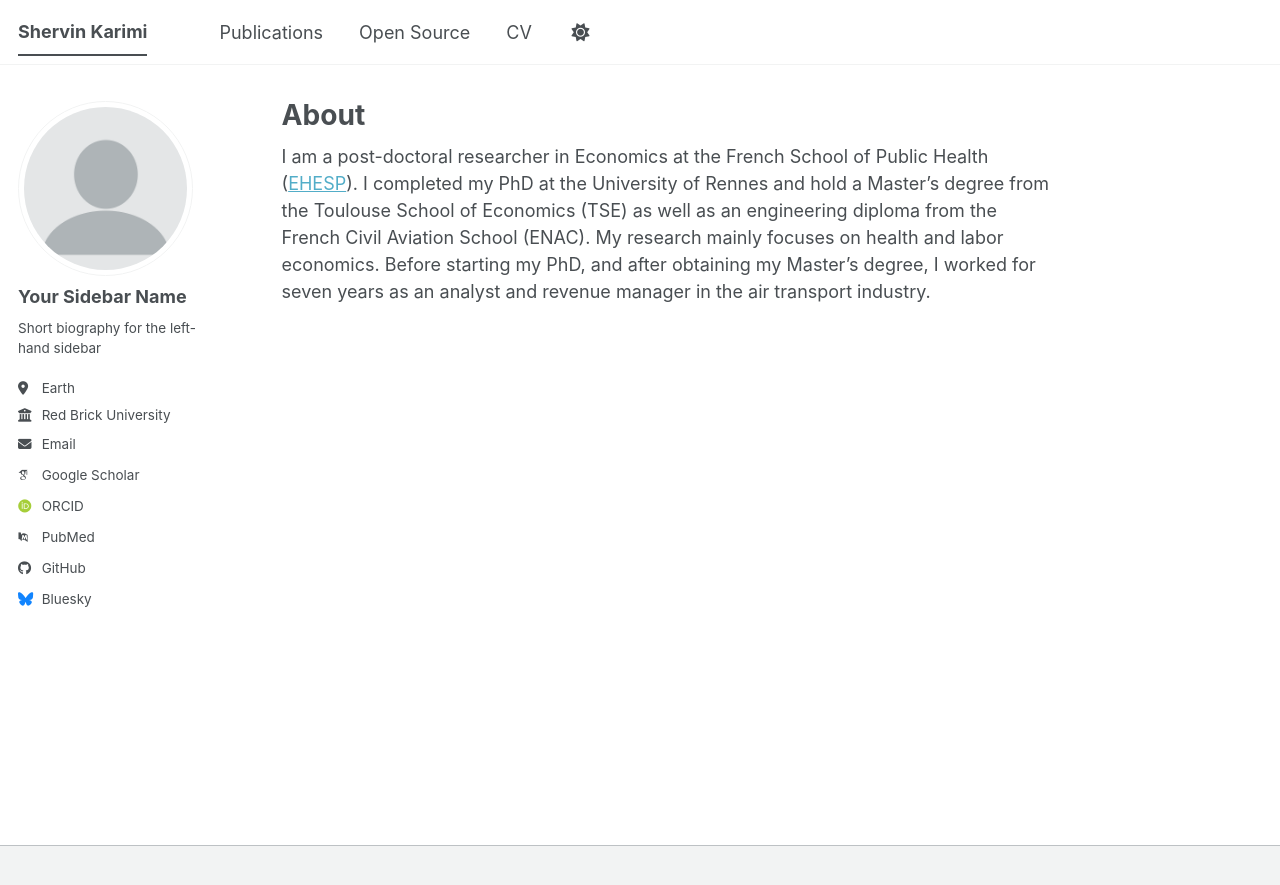
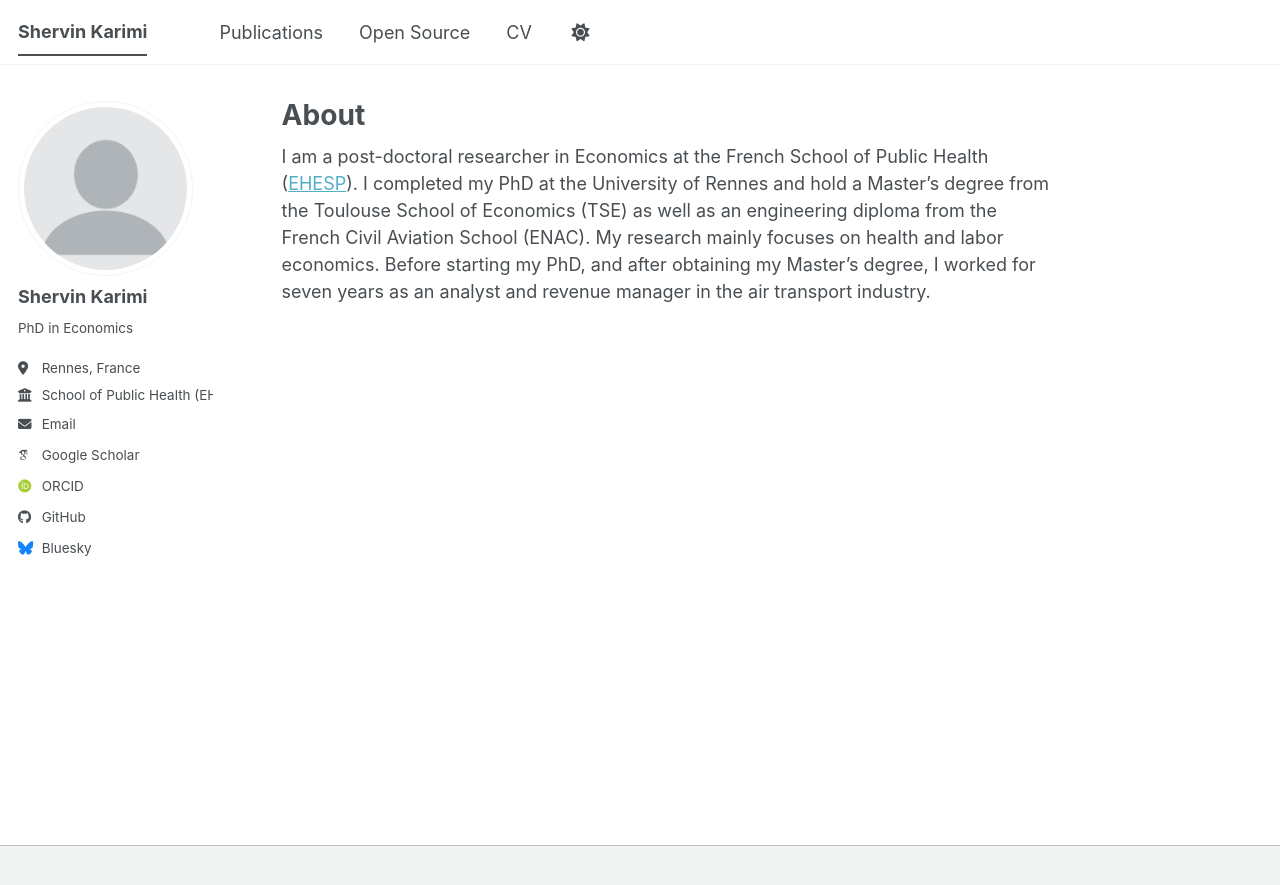
Before and after one commit to shervinkarimi/website, a Jekyll site: the page built from _pages/about.md, in a window 1280 px wide. Shown: the top 885 px of the page. Built offline with Jekyll 4.4.1, drawn with Linux system fonts in a browser that asks for light colours; some web fonts are replaced; a script bundle is joined from its source files by our own code; library files that are not in the unit come from our copies.

Commit message:
Update _config.yml

```diff
--- a/_config.yml
+++ b/_config.yml
@@ -24,13 +24,13 @@ repository               : "shervinkarimi/website"
 author:
   # Biographic information
   avatar           : "profile.png"
-  name             : "Your Sidebar Name"
+  name             : "Shervin Karimi"
   pronouns         : # example: "she/her"
-  bio              : "Short biography for the left-hand sidebar"
-  location         : "Earth"
-  employer         : "Red Brick University"
+  bio              : "PhD in Economics"
+  location         : "Rennes, France"
+  employer         : "School of Public Health (EHESP)"
   uri              : # URL
-  email            : "none@example.org"
+  email            : "shervin.karimi@ehesp.fr"
 
   # Academic websites
   academia         : # URL
@@ -41,7 +41,7 @@ author:
   orcid            : "https://orcid.org/0009-0003-9553-2930"
   semantic         : # URL
   ssrn             : # URL
-  pubmed           : "https://www.ncbi.nlm.nih.gov/pubmed/?term=john+snow"
+  pubmed           : # URL
   researchgate     : # URL
   scopus           : # URL
   zotero           : # URL
```
